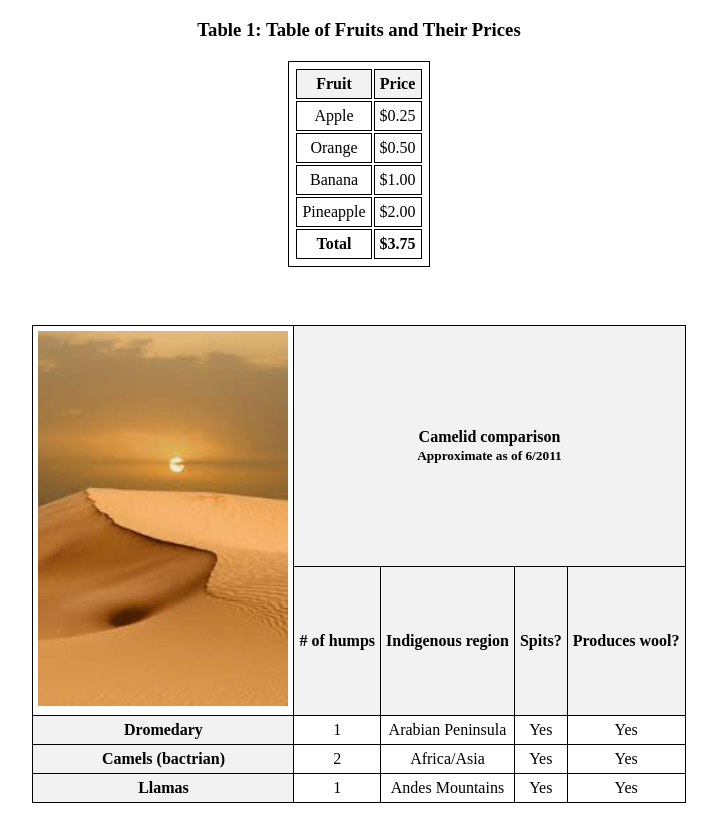
After one commit to Osa31/Libraryproject, a Django app: page /books/html5/tables in a window 1280 px wide. The commit adds this page. Shown: the whole page, without its empty margins (281-998 px from the left). Run offline with Django 5.2, Linux system fonts and the light colour scheme.

Commit message:
lab 6 & 7

```diff
--- a/apps/bookmodule/urls.py
+++ b/apps/bookmodule/urls.py
@@ -6,5 +6,10 @@ urlpatterns = [
     path('list_books/', views.list_books, name="books.list_books"),
     path('<int:bookId>/', views.viewbook, name="books.view_one_book"),
     path('aboutus/', views.aboutus, name="books.aboutus"),
+    path('html5/links', views.task1_links),             # رابط المهمة 1
+    path('html5/formatting', views.task2_formatting), # رابط المهمة 2
+    path('html5/listing', views.task3_listing),         # رابط المهمة 3
+    path('html5/tables', views.task4_tables),
+    path('search', views.search, name="search"),
 
 ]
--- a/apps/bookmodule/views.py
+++ b/apps/bookmodule/views.py
@@ -12,3 +12,47 @@ def viewbook(request, bookId):
 
 def aboutus(request):
     return render(request, 'bookmodule/aboutus.html')
+
+def task1_links(request):
+    return render(request, 'bookmodule/links.html')
+
+def task2_formatting(request):
+    return render(request, 'bookmodule/formatting.html')
+
+def task3_listing(request):
+    return render(request, 'bookmodule/listing.html')
+
+def task4_tables(request):
+    return render(request, 'bookmodule/tables.html')
+
+def __getBooksList():
+    book1 = {'id':12344321, 'title':'Continuous Delivery', 'author':'J.Humble and D. Farley'}
+    book2 = {'id':56788765,'title':'Reversing: Secrets of Reverse Engineering', 'author':'E. Eilam'}
+    book3 = {'id':43211234, 'title':'The Hundred-Page Machine Learning Book', 'author':'Andriy Burkov'}
+    return [book1, book2, book3]
+
+
+def search(request):
+    if request.method == "POST":
+        string = request.POST.get('keyword').lower()
+        isTitle = request.POST.get('option1')
+        isAuthor = request.POST.get('option2')
+
+        books = __getBooksList()
+        newBooks = []
+
+        for item in books:
+            contained = False
+
+            if isTitle and string in item['title'].lower():
+                contained = True
+
+            if not contained and isAuthor and string in item['author'].lower():
+                contained = True
+
+            if contained:
+                newBooks.append(item)
+
+        return render(request, 'bookmodule/bookList.html', {'books': newBooks})
+
+    return render(request, 'bookmodule/search.html')
--- a/apps/static/styles.css
+++ b/apps/static/styles.css
@@ -14,3 +14,59 @@ font-size: 17px;
 .topnav a.active{
 color: #008CBA;
 }
+
+.link-box {
+    display: block;
+    padding: 15px;
+    text-align: center;
+    text-decoration: underline;
+    margin: 5px 0;
+    font-size: 17px;
+    width: 150%;
+}
+
+.link-green { background-color: #C1FFC1; color: red; }
+.link-grey  { background-color: #696969; color: yellow; }
+.link-black { background-color: #000000; color: white; }
+
+.header-box {
+    background-color: #5fb9a7;
+    color: white;
+    padding: 10px;
+    font-family: serif;
+}
+
+.header-box2 {
+    background-color: #f2f6d4;
+    color: rgb(57, 146, 81);
+    padding: 10px;
+    font-family: serif;
+}
+
+
+#table1 {
+    border-collapse: separate;
+    margin: 20px auto;
+    background-color: white;
+}
+
+#table2 {
+    border-collapse: collapse;
+    margin: 20px auto;
+    background-color: white;
+}
+
+
+table, th, td {
+    border: 1px solid black;
+    padding: 5px;
+}
+
+th {
+    background-color: #f2f2f2;
+}
+
+.table-title {
+    text-align: center;
+    font-weight: bold;
+}
--- /dev/null
+++ b/apps/templates/bookmodule/tables.html
@@ -0,0 +1,65 @@
+{% load static %}
+<!DOCTYPE html>
+<html>
+<head>
+    <link rel="stylesheet" href="{% static 'styles.css' %}">
+</head>
+<body style="text-align: center;"> <h3>Table 1: Table of Fruits and Their Prices</h3>
+    <table id="table1", style="margin-left: auto; margin-right: auto;">
+        <tr>
+            <th>Fruit</th>
+            <th>Price</th>
+        </tr>
+        <tr><td>Apple</td><td>$0.25</td></tr>
+        <tr><td>Orange</td><td>$0.50</td></tr>
+        <tr><td>Banana</td><td>$1.00</td></tr>
+        <tr><td>Pineapple</td><td>$2.00</td></tr>
+        <tr>
+            <td><b>Total</b></td>
+            <td><b>$3.75</b></td>
+        </tr>
+    </table>
+
+    <br>
+
+    <table id="table2">
+        <tr>
+            <td rowspan="2">
+                <img src="{% static 'images.jfif' %}" width="250" alt="Desert">
+            </td>
+            <th colspan="4" class="table-title">
+                Camelid comparison<br>
+                <small>Approximate as of 6/2011</small>
+            </th>
+        </tr>
+        <tr>
+            <th># of humps</th>
+            <th>Indigenous region</th>
+            <th>Spits?</th>
+            <th>Produces wool?</th>
+        </tr>
+        <tr>
+            <th>Dromedary</th>
+            <td>1</td>
+            <td>Arabian Peninsula</td>
+            <td>Yes</td>
+            <td>Yes</td>
+        </tr>
+        <tr>
+            <th>Camels (bactrian)</th>
+            <td>2</td>
+            <td>Africa/Asia</td>
+            <td>Yes</td>
+            <td>Yes</td>
+        </tr>
+        <tr>
+            <th>Llamas</th>
+            <td>1</td>
+            <td>Andes Mountains</td>
+            <td>Yes</td>
+            <td>Yes</td>
+        </tr>
+    </table>
+
+</body>
+</html>
--- a/apps/templates/layouts/base.html
+++ b/apps/templates/layouts/base.html
@@ -8,7 +8,9 @@
  <meta name="author" content="author name">
  <link rel="icon" href="{% static 'qu-icon.png' %}">
  <meta charset="UTF-8">
- <link rel="stylesheet" href="{% static 'styles.css' %}"> <!-- include css file -->
+ <link rel="stylesheet" href="{% static 'styles.css' %}">
+ <link rel="stylesheet" href="https://cdnjs.cloudflare.com/ajax/libs/font
+awesome/4.7.0/css/font-awesome.min.css">
  {% block stylesheets %}{% endblock stylesheets %}
 </head>
 <body>
```
Also changed, not shown: apps/templates/bookmodule/booklist.html (added, +10 -0 lines), apps/templates/bookmodule/formatting.html (added, +20 -0 lines), apps/templates/bookmodule/links.html (added, +12 -0 lines), apps/templates/bookmodule/listing.html (added, +42 -0 lines), apps/templates/bookmodule/search.html (added, +43 -0 lines), apps/static/images.jfif (added).
